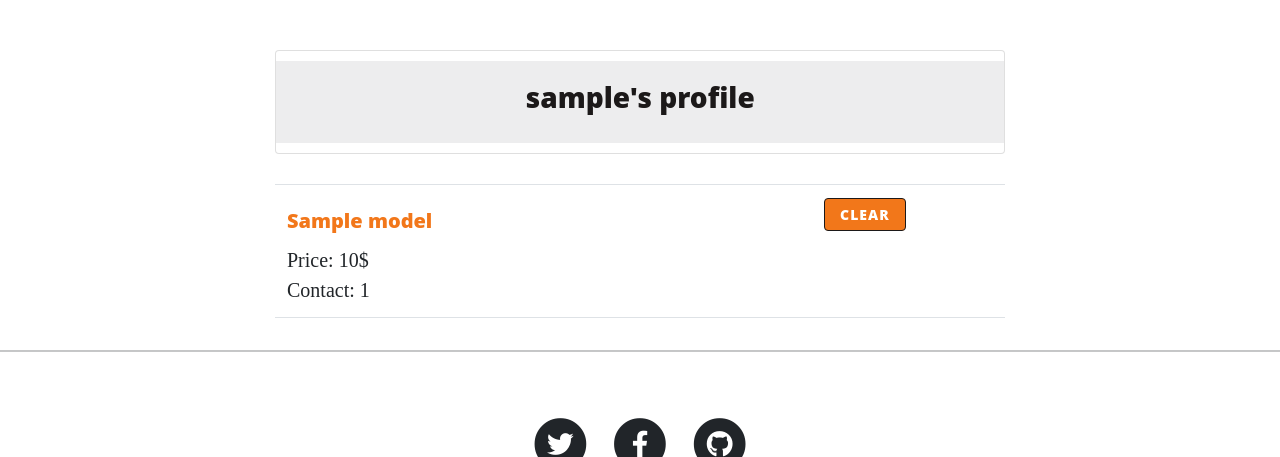
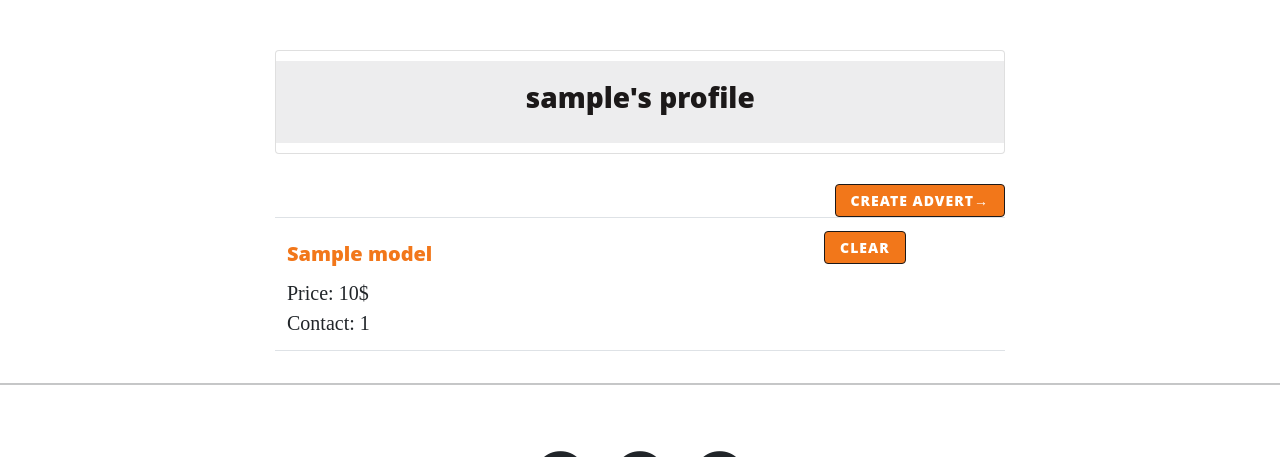
Before and after one commit to Miszamm/ms-ktm, a Flask app: page /profile/1 in a window 1280 px wide. Shown: the part 532-989 px from the top of the page. Run offline with Flask 2, Linux system fonts and the light colour scheme; the visitor is signed in with stand-in values (Sample User, id 1); a database or web service that is not in the repository returns one stand-in record (values such as "Sample title"); some libraries are stand-ins or nearby versions.

```diff
--- a/requirements.txt
+++ b/requirements.txt
@@ -2,6 +2,7 @@ click==7.1.2
 dnspython==2.1.0
 Flask==1.1.2
 Flask-PyMongo==2.3.0
+Flask-Uploads==0.2.1
 itsdangerous==1.1.0
-pymongo==3.11.2
+pymongo==3.11.3
 Werkzeug==1.0.1
--- a/templates/profile.html
+++ b/templates/profile.html
@@ -13,6 +13,9 @@
 
     <div class="row">
         <div class="col-lg-8 col-md-10 mx-auto">
+            <div class="clearfix">
+            <a class="btn btn-primary float-right" href="{{ url_for('add_post') }}">Create Advert&rarr;</a>
+        </div>
             <div class="table-responsive wishlist-table margin bottom-none">
                 <table class="table">
                     <thead>
```
Also changed, not shown: app.py (line endings or trailing spaces).
